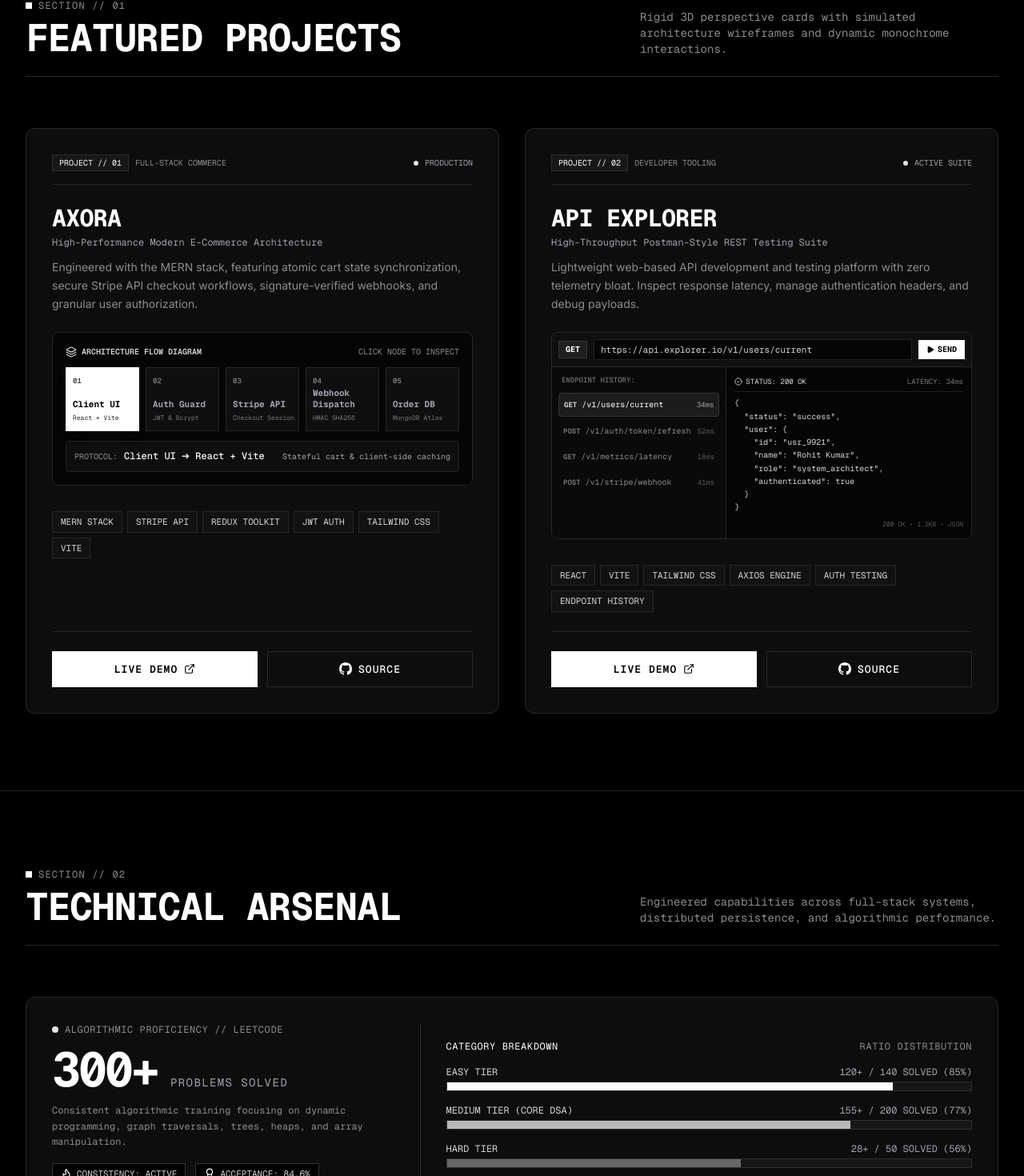
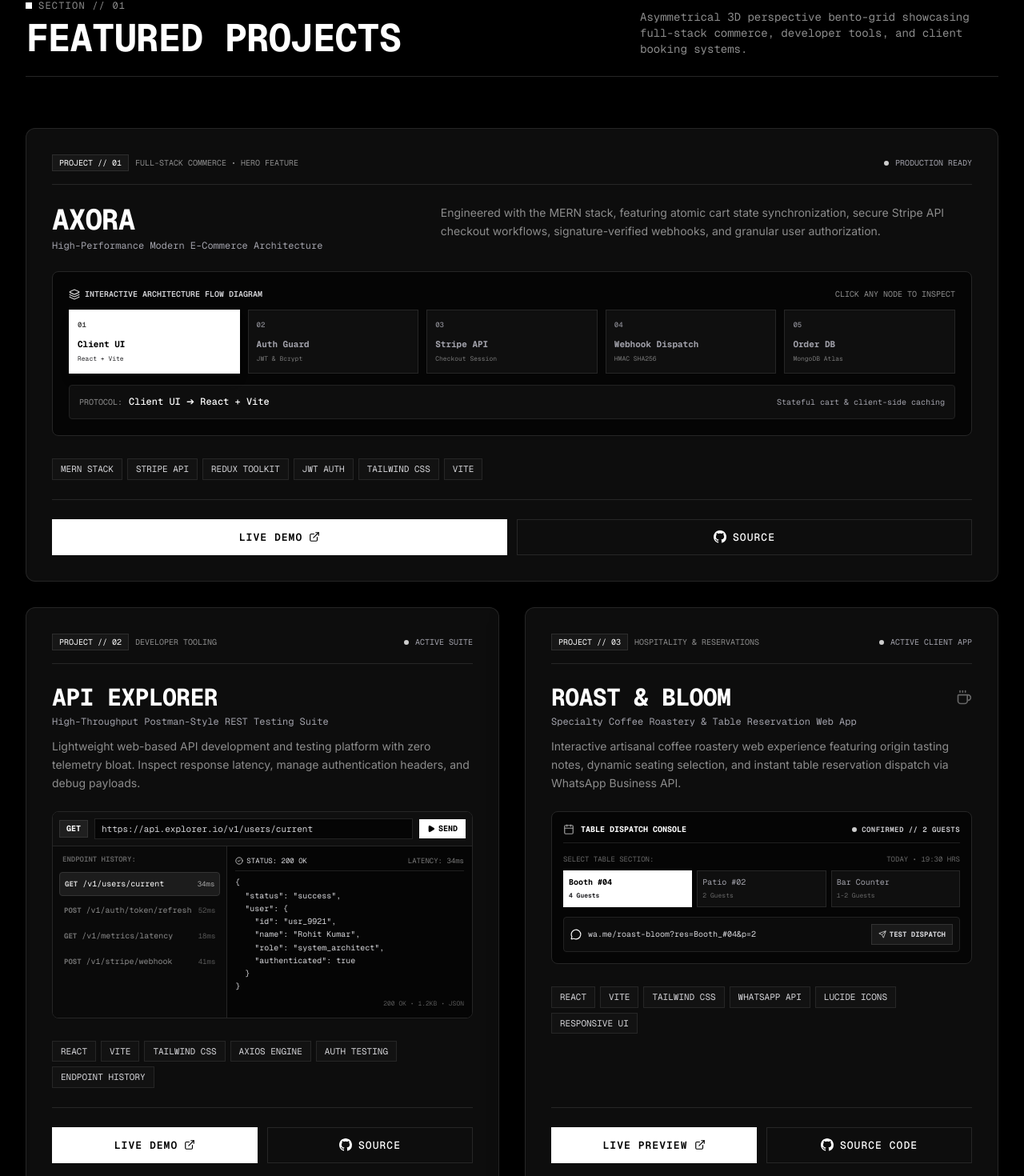
Before and after one commit to rohit2212kr/portfolio, a React (Vite) app: page / in a window 1280 px wide. Shown: the part 833-2303 px from the top of the page at 80% size. Built offline with nearby package versions, Linux system fonts and the light colour scheme.

Commit message:
feat: integrate Roast & Bloom Cafe 3rd project card into 3D bento-grid and add cat cafe terminal command

```diff
--- a/src/components/Footer.jsx
+++ b/src/components/Footer.jsx
@@ -158,6 +158,17 @@ export default function Footer({ onOpenContact }) {
                   <ArrowUpRight className="w-3 h-3 opacity-60" />
                 </a>
               </div>
+              <div>
+                <a
+                  href="https://cafe-sample-web.vercel.app/"
+                  target="_blank"
+                  rel="noreferrer"
+                  className="text-zinc-400 hover:text-white transition flex items-center gap-1.5"
+                >
+                  <span>Roast & Bloom Cafe (Booking)</span>
+                  <ArrowUpRight className="w-3 h-3 opacity-60" />
+                </a>
+              </div>
             </div>
 
           </div>
--- a/src/components/ProjectsSection.jsx
+++ b/src/components/ProjectsSection.jsx
@@ -1,6 +1,6 @@
 import React, { useState, useRef } from 'react';
 import { motion, useMotionValue, useSpring, useTransform } from 'framer-motion';
-import { ExternalLink, ArrowRight, Play, Database, Shield, Zap, Layers, RefreshCw, Terminal, CheckCircle2 } from 'lucide-react';
+import { ExternalLink, ArrowRight, Play, Database, Shield, Zap, Layers, RefreshCw, Terminal, CheckCircle2, Coffee, MessageCircle, Calendar, Users, Send } from 'lucide-react';
 import { GithubIcon } from './Icons';
 
 // Reusable 3D Perspective Tilt Card Component
@@ -127,6 +127,25 @@ export default function ProjectsSection() {
     }, 280);
   };
 
+  // ROAST & BLOOM CAFE interactive reservation state
+  const tables = [
+    { id: 'Booth #04', label: 'Booth #04', capacity: '4 Guests', area: 'Main Lounge' },
+    { id: 'Patio #02', label: 'Patio #02', capacity: '2 Guests', area: 'Garden Terrace' },
+    { id: 'Bar #01', label: 'Bar Counter', capacity: '1-2 Guests', area: 'Espresso Bar' },
+  ];
+  const [selectedTable, setSelectedTable] = useState(tables[0]);
+  const [guestsCount, setGuestsCount] = useState(2);
+  const [bookingStatus, setBookingStatus] = useState('CONFIRMED // 2 GUESTS');
+  const [isDispatchingBooking, setIsDispatchingBooking] = useState(false);
+
+  const handleDispatchBooking = (table, guests) => {
+    setIsDispatchingBooking(true);
+    setTimeout(() => {
+      setBookingStatus(`CONFIRMED // ${guests} GUESTS`);
+      setIsDispatchingBooking(false);
+    }, 350);
+  };
+
   return (
     <section id="projects" className="py-24 border-b border-[#262626] relative">
       <div className="max-w-7xl mx-auto px-4 sm:px-6 lg:px-8">
@@ -145,17 +164,17 @@ export default function ProjectsSection() {
             </h2>
           </div>
           <p className="text-sm font-mono text-[#8c8c8c] mt-4 md:mt-0 max-w-md">
-            Rigid 3D perspective cards with simulated architecture wireframes and dynamic monochrome interactions.
+            Asymmetrical 3D perspective bento-grid showcasing full-stack commerce, developer tools, and client booking systems.
           </p>
         </div>
 
-        {/* Bento Grid */}
+        {/* Bento Grid Hierarchy: Axora (Hero 2-cols), API Explorer & Roast & Bloom (Adjacent cards) */}
         <div className="grid grid-cols-1 lg:grid-cols-2 gap-8 items-stretch">
 
           {/* ========================================================================= */}
-          {/* PROJECT 1: AXORA */}
+          {/* PROJECT 1: AXORA (HERO FEATURE: 2 COLUMNS) */}
           {/* ========================================================================= */}
-          <TiltCard className="flex flex-col justify-between p-6 sm:p-8">
+          <TiltCard className="lg:col-span-2 flex flex-col justify-between p-6 sm:p-8">
             <div className="space-y-6">
 
               {/* Card Meta Top */}
@@ -165,47 +184,49 @@ export default function ProjectsSection() {
                     PROJECT // 01
                   </span>
                   <span className="text-[10px] font-mono text-[#8c8c8c]">
-                    FULL-STACK COMMERCE
+                    FULL-STACK COMMERCE • HERO FEATURE
                   </span>
                 </div>
                 <div className="flex items-center gap-2">
                   <span className="w-1.5 h-1.5 rounded-full bg-white animate-pulse" />
-                  <span className="text-[10px] font-mono text-zinc-400">PRODUCTION</span>
+                  <span className="text-[10px] font-mono text-zinc-400">PRODUCTION READY</span>
                 </div>
               </div>
 
               {/* Title & Description */}
-              <div>
-                <h3 className="text-2xl sm:text-3xl font-mono font-bold tracking-tight text-white uppercase">
-                  Axora
-                </h3>
-                <p className="text-xs font-mono text-zinc-400 mt-1">
-                  High-Performance Modern E-Commerce Architecture
-                </p>
-                <p className="text-sm text-[#8c8c8c] mt-3 leading-relaxed">
+              <div className="grid grid-cols-1 lg:grid-cols-12 gap-4 items-start">
+                <div className="lg:col-span-5">
+                  <h3 className="text-3xl sm:text-4xl font-mono font-bold tracking-tight text-white uppercase">
+                    Axora
+                  </h3>
+                  <p className="text-xs font-mono text-zinc-400 mt-1">
+                    High-Performance Modern E-Commerce Architecture
+                  </p>
+                </div>
+                <p className="lg:col-span-7 text-sm text-[#8c8c8c] leading-relaxed">
                   Engineered with the MERN stack, featuring atomic cart state synchronization, secure Stripe API checkout workflows, signature-verified webhooks, and granular user authorization.
                 </p>
               </div>
 
               {/* ARCHITECTURAL HIGHLIGHTS: INTERACTIVE E-COMMERCE FLOW DIAGRAM */}
-              <div className="bg-[#050505] border border-[#262626] p-4 rounded-lg">
+              <div className="bg-[#050505] border border-[#262626] p-4 sm:p-5 rounded-lg">
                 <div className="flex items-center justify-between mb-3 text-[10px] font-mono text-[#8c8c8c]">
                   <span className="flex items-center gap-1.5 uppercase font-semibold text-zinc-300">
                     <Layers className="w-3.5 h-3.5" />
-                    Architecture Flow Diagram
+                    Interactive Architecture Flow Diagram
                   </span>
-                  <span>CLICK NODE TO INSPECT</span>
+                  <span>CLICK ANY NODE TO INSPECT</span>
                 </div>
 
                 {/* Flow Diagram Nodes */}
-                <div className="grid grid-cols-2 sm:grid-cols-5 gap-2">
+                <div className="grid grid-cols-2 sm:grid-cols-5 gap-2.5">
                   {flowNodes.map((node) => {
                     const isSelected = activeFlowNode === node.id;
                     return (
                       <button
                         key={node.id}
                         onClick={() => setActiveFlowNode(node.id)}
-                        className={`text-left p-2 border transition-all text-xs font-mono cursor-pointer rounded-xs flex flex-col justify-between h-20 ${
+                        className={`text-left p-2.5 border transition-all text-xs font-mono cursor-pointer rounded-xs flex flex-col justify-between h-20 ${
                           isSelected
                             ? 'bg-white text-black border-white shadow-lg'
                             : 'bg-[#0f0f0f] text-zinc-400 border-[#262626] hover:border-zinc-500 hover:text-white'
@@ -228,21 +249,21 @@ export default function ProjectsSection() {
                 </div>
 
                 {/* Active Node Detail Inspector */}
-                <div className="mt-3 p-2.5 bg-[#0e0e0e] border border-[#222] rounded flex items-center justify-between font-mono text-xs">
+                <div className="mt-3.5 p-3 bg-[#0e0e0e] border border-[#222] rounded flex flex-col sm:flex-row sm:items-center justify-between font-mono text-xs gap-1.5">
                   <div>
                     <span className="text-[#8c8c8c] text-[10px] mr-2">PROTOCOL:</span>
                     <span className="text-white font-medium">
                       {flowNodes[activeFlowNode].title} ➔ {flowNodes[activeFlowNode].role}
                     </span>
                   </div>
-                  <span className="text-[10px] text-zinc-400 hidden sm:inline">
+                  <span className="text-[10px] text-zinc-400">
                     {flowNodes[activeFlowNode].detail}
                   </span>
                 </div>
               </div>
 
               {/* Tech Stack Badges */}
-              <div className="flex flex-wrap gap-1.5 pt-2">
+              <div className="flex flex-wrap gap-1.5 pt-1">
                 {['MERN Stack', 'Stripe API', 'Redux Toolkit', 'JWT Auth', 'Tailwind CSS', 'Vite'].map((tech) => (
                   <span
                     key={tech}
@@ -281,7 +302,7 @@ export default function ProjectsSection() {
           {/* ========================================================================= */}
           {/* PROJECT 2: API EXPLORER */}
           {/* ========================================================================= */}
-          <TiltCard className="flex flex-col justify-between p-6 sm:p-8">
+          <TiltCard className="lg:col-span-1 flex flex-col justify-between p-6 sm:p-8">
             <div className="space-y-6">
 
               {/* Card Meta Top */}
@@ -388,7 +409,7 @@ export default function ProjectsSection() {
               </div>
 
               {/* Tech Stack Badges */}
-              <div className="flex flex-wrap gap-1.5 pt-2">
+              <div className="flex flex-wrap gap-1.5 pt-1">
                 {['React', 'Vite', 'Tailwind CSS', 'Axios Engine', 'Auth Testing', 'Endpoint History'].map((tech) => (
                   <span
                     key={tech}
@@ -403,7 +424,7 @@ export default function ProjectsSection() {
             {/* CTA Links */}
             <div className="flex items-center gap-3 pt-6 mt-6 border-t border-[#262626]">
               <a
-                href="https://axoraa-gray.vercel.app/dashboard"
+                href="https://api-explorer-lsa7.vercel.app/"
                 target="_blank"
                 rel="noreferrer"
                 className="brutalist-btn flex-1 text-center"
@@ -423,6 +444,155 @@ export default function ProjectsSection() {
             </div>
           </TiltCard>
 
+
+          {/* ========================================================================= */}
+          {/* PROJECT 3: ROAST & BLOOM CAFE */}
+          {/* ========================================================================= */}
+          <TiltCard className="lg:col-span-1 flex flex-col justify-between p-6 sm:p-8">
+            <div className="space-y-6">
+
+              {/* Card Meta Top */}
+              <div className="flex items-center justify-between border-b border-[#262626] pb-4">
+                <div className="flex items-center gap-2">
+                  <span className="text-[10px] font-mono bg-[#171717] border border-[#2d2d2d] px-2 py-0.5 text-white">
+                    PROJECT // 03
+                  </span>
+                  <span className="text-[10px] font-mono text-[#8c8c8c]">
+                    HOSPITALITY & RESERVATIONS
+                  </span>
+                </div>
+                <div className="flex items-center gap-2">
+                  <span className="w-1.5 h-1.5 rounded-full bg-white animate-pulse" />
+                  <span className="text-[10px] font-mono text-zinc-400">ACTIVE CLIENT APP</span>
+                </div>
+              </div>
+
+              {/* Title & Description */}
+              <div>
+                <h3 className="text-2xl sm:text-3xl font-mono font-bold tracking-tight text-white uppercase flex items-center justify-between">
+                  Roast & Bloom
+                  <Coffee className="w-5 h-5 text-zinc-400 opacity-60" />
+                </h3>
+                <p className="text-xs font-mono text-zinc-400 mt-1">
+                  Specialty Coffee Roastery & Table Reservation Web App
+                </p>
+                <p className="text-sm text-[#8c8c8c] mt-3 leading-relaxed">
+                  Interactive artisanal coffee roastery web experience featuring origin tasting notes, dynamic seating selection, and instant table reservation dispatch via WhatsApp Business API.
+                </p>
+              </div>
+
+              {/* TABLE RESERVATION / WHATSAPP BOOKING DISPATCH PREVIEW */}
+              <div className="bg-[#050505] border border-[#262626] rounded-lg p-3.5 font-mono text-xs space-y-3">
+
+                {/* Header with simulated status */}
+                <div className="flex items-center justify-between pb-2 border-b border-[#1f1f1f]">
+                  <div className="flex items-center gap-2">
+                    <Calendar className="w-3.5 h-3.5 text-zinc-400" />
+                    <span className="text-[10px] font-bold text-white uppercase">
+                      Table Dispatch Console
+                    </span>
+                  </div>
+                  <div className="flex items-center gap-1.5">
+                    <span className="w-1.5 h-1.5 rounded-full bg-white animate-pulse" />
+                    <span className="text-[9px] text-zinc-300 font-semibold tracking-wider">
+                      {bookingStatus}
+                    </span>
+                  </div>
+                </div>
+
+                {/* Seating / Table selection buttons */}
+                <div>
+                  <div className="text-[9px] uppercase text-[#666] mb-1.5 flex justify-between">
+                    <span>SELECT TABLE SECTION:</span>
+                    <span>TODAY • 19:30 HRS</span>
+                  </div>
+                  <div className="grid grid-cols-3 gap-1.5">
+                    {tables.map((t) => {
+                      const isSel = selectedTable.id === t.id;
+                      return (
+                        <button
+                          key={t.id}
+                          onClick={() => {
+                            setSelectedTable(t);
+                            handleDispatchBooking(t.id, guestsCount);
+                          }}
+                          className={`p-1.5 text-left border rounded-xs transition-all cursor-pointer ${
+                            isSel
+                              ? 'bg-white text-black border-white font-bold'
+                              : 'bg-[#0f0f0f] text-zinc-400 border-[#262626] hover:border-zinc-500 hover:text-white'
+                          }`}
+                        >
+                          <div className="text-[10px] truncate">{t.label}</div>
+                          <div className={`text-[8px] truncate ${isSel ? 'text-zinc-800' : 'text-[#666]'}`}>
+                            {t.capacity}
+                          </div>
+                        </button>
+                      );
+                    })}
+                  </div>
+                </div>
+
+                {/* WhatsApp simulated transmission bar */}
+                <div className="p-2 bg-[#0c0c0c] border border-[#222] rounded flex items-center justify-between">
+                  <div className="flex items-center gap-2 text-[10px] text-zinc-300">
+                    <MessageCircle className="w-3.5 h-3.5 text-white" />
+                    <span className="truncate">
+                      wa.me/roast-bloom?res={selectedTable.id.replace(/\s+/g, '_')}&p={guestsCount}
+                    </span>
+                  </div>
+                  <button
+                    onClick={() => handleDispatchBooking(selectedTable.id, guestsCount)}
+                    className="px-2 py-1 bg-[#1a1a1a] hover:bg-white text-zinc-300 hover:text-black border border-[#333] hover:border-white text-[9px] font-bold transition flex items-center gap-1 cursor-pointer"
+                  >
+                    {isDispatchingBooking ? (
+                      <span className="animate-pulse">DISPATCHING...</span>
+                    ) : (
+                      <>
+                        <Send className="w-2.5 h-2.5" />
+                        <span>TEST DISPATCH</span>
+                      </>
+                    )}
+                  </button>
+                </div>
+
+              </div>
+
+              {/* Tech Stack Badges */}
+              <div className="flex flex-wrap gap-1.5 pt-1">
+                {['React', 'Vite', 'Tailwind CSS', 'WhatsApp API', 'Lucide Icons', 'Responsive UI'].map((tech) => (
+                  <span
+                    key={tech}
+                    className="px-2.5 py-1 bg-[#121212] border border-[#262626] text-[11px] font-mono text-zinc-300 uppercase"
+                  >
+                    {tech}
+                  </span>
+                ))}
+              </div>
+            </div>
+
+            {/* CTA Links */}
+            <div className="flex items-center gap-3 pt-6 mt-6 border-t border-[#262626]">
+              <a
+                href="https://cafe-sample-web.vercel.app/"
+                target="_blank"
+                rel="noreferrer"
+                className="brutalist-btn flex-1 text-center"
+              >
+                <span>Live Preview</span>
+                <ExternalLink className="w-3.5 h-3.5" />
+              </a>
+              <a
+                href="https://github.com/rohit2212kr/Cafe_sample_web"
+                target="_blank"
+                rel="noreferrer"
+                className="brutalist-btn-secondary flex-1 text-center"
+              >
+                <GithubIcon className="w-4 h-4" />
+                <span>Source Code</span>
+              </a>
+            </div>
+          </TiltCard>
+
         </div>
       </div>
     </section>
--- a/src/components/TerminalWidget.jsx
+++ b/src/components/TerminalWidget.jsx
@@ -59,6 +59,7 @@ export default function TerminalWidget({ onOpenContact }) {
   skills             - Inspect frontend, backend & database arsenal
   cat axora          - View Axora MERN e-commerce architecture specs
   run api-explorer   - Execute simulated REST client engine diagnostics
+  cat cafe           - View Roast & Bloom Specialty Cafe specs
   contact            - View email, social links & trigger dispatch
   banner             - Print stark ASCII art identity banner
   whoami             - Query current shell user identity
@@ -70,6 +71,7 @@ export default function TerminalWidget({ onOpenContact }) {
         type: 'output',
         content: `drwxr-xr-x  axora/             [MERN E-Commerce Core]
 drwxr-xr-x  api-explorer/      [REST Testing Engine]
+drwxr-xr-x  cafe/              [Roast & Bloom Specialty Roastery]
 -rw-r--r--  about.txt          [Engineering Ethos & Bio]
 -rw-r--r--  skills.json        [Arsenal Matrix]
 -rw-r--r--  leetcode_stats.md  [300+ Solved Metrics]
@@ -131,6 +133,22 @@ Benchmarking active endpoints:
 Features:    Authentication testing, zero-telemetry request history,
              real-time latency profiling, and dynamic JSON streaming.
 Diagnostic:  ALL SYSTEMS NOMINAL (0 packet loss)`,
+      });
+    } else if (lowerCmd === 'cat cafe' || lowerCmd === 'run cafe') {
+      newHistory.push({
+        type: 'output',
+        content: `[PROJECT // ROAST & BLOOM CAFE]
+============================================================
+Deployment:  https://cafe-sample-web.vercel.app/
+Repository:  https://github.com/rohit2212kr/Cafe_sample_web
+Title:       Roast & Bloom Cafe
+Tagline:     Specialty Coffee Roastery & Table Reservation Web App
+Stack:       React, Vite, Tailwind CSS, Lucide Icons, WhatsApp Business API
+Features:
+  - Artisanal coffee catalog with origin tasting notes & roast profiles
+  - Dynamic seating layout & table section selection
+  - Instant one-tap WhatsApp Business API reservation dispatch
+Status:      ACTIVE // IN PRODUCTION`,
       });
     } else if (lowerCmd === 'contact' || lowerCmd === './contact.sh') {
       newHistory.push({
@@ -205,6 +223,7 @@ Status:     OPEN FOR FULL-STACK & DEVELOPER TOOLING ROLES`,
     'skills',
     'cat axora',
     'run api-explorer',
+    'cat cafe',
     'contact',
     'clear',
   ];
```
Also changed, not shown: 1 other file (tests, documents, lock files or other folders).
